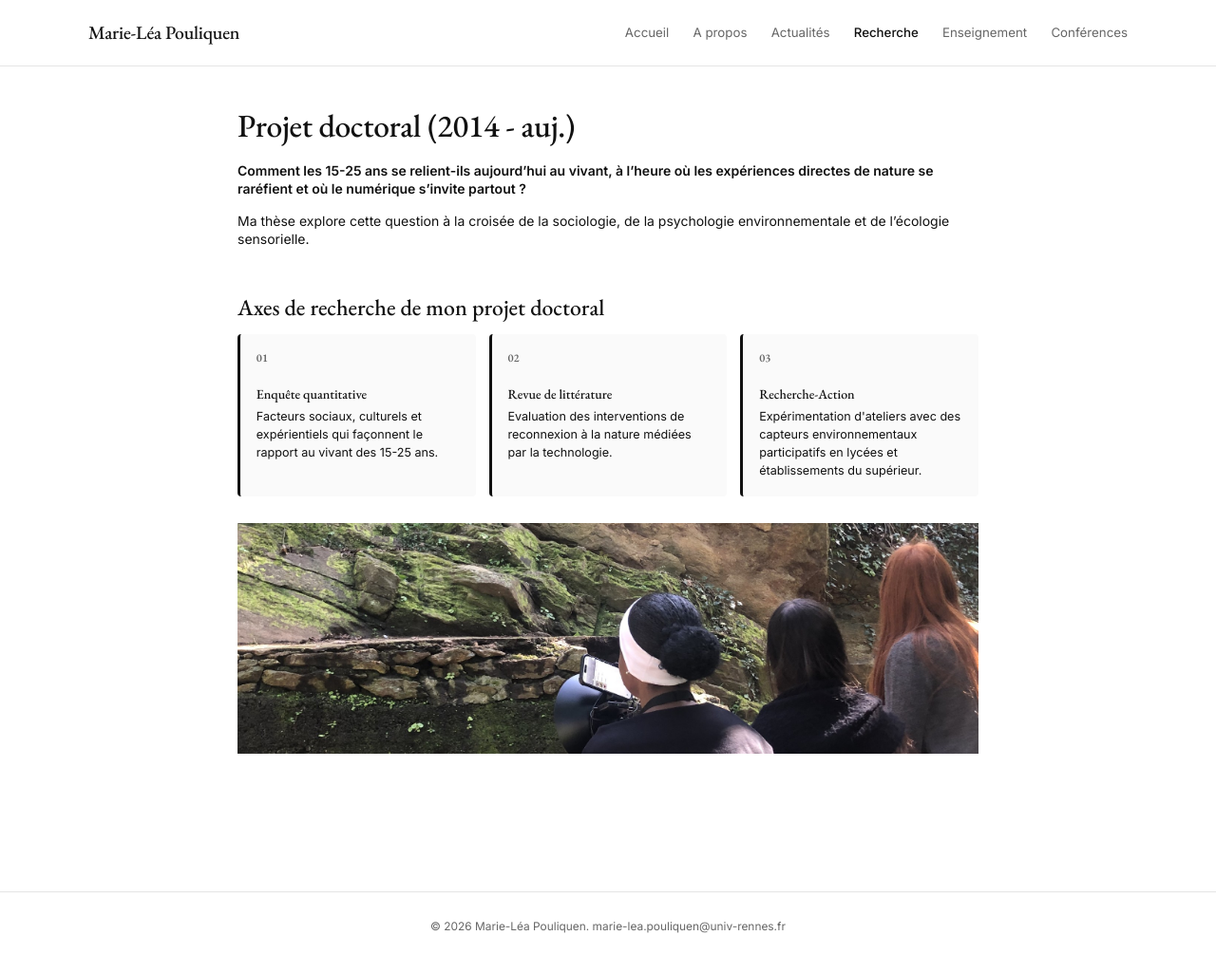
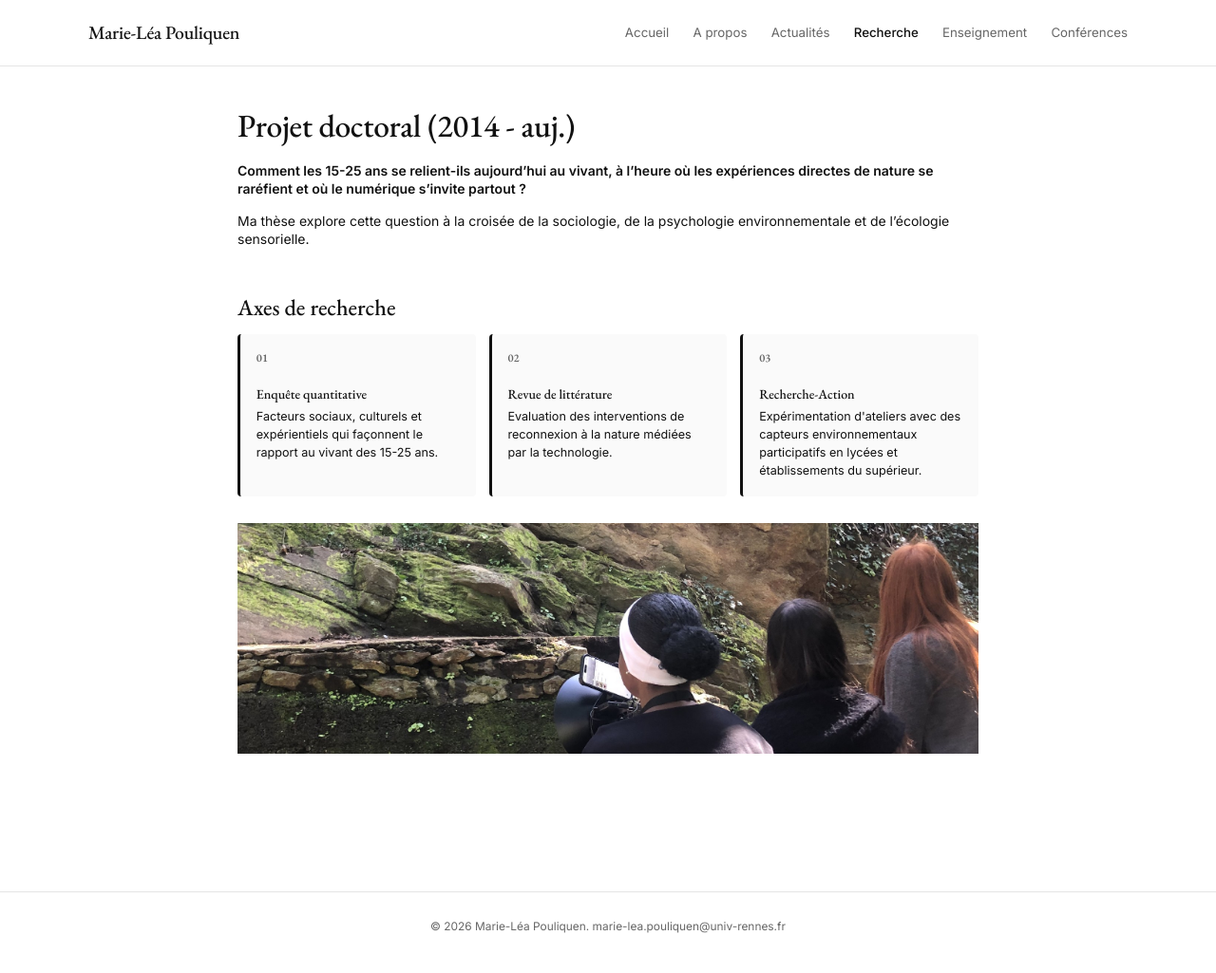
Before and after one commit to marieleapouliquen/marieleapouliquen.github.io, a Jekyll site: the page built from _pages/recherche.md, in a window 1280 px wide. Shown: the whole page at 95% size. Built offline with Jekyll 4.4.1, drawn with Linux system fonts in a browser that asks for light colours.

Commit message:
Update recherche.md

```diff
--- a/_pages/recherche.md
+++ b/_pages/recherche.md
@@ -9,7 +9,7 @@ description: Recherche
 
 Ma thèse explore cette question à la croisée de la sociologie, de la psychologie environnementale et de l’écologie sensorielle.
 
-## Axes de recherche de mon projet doctoral
+## Axes de recherche
 
 <div class="three-studies">
   <div class="study">
```
